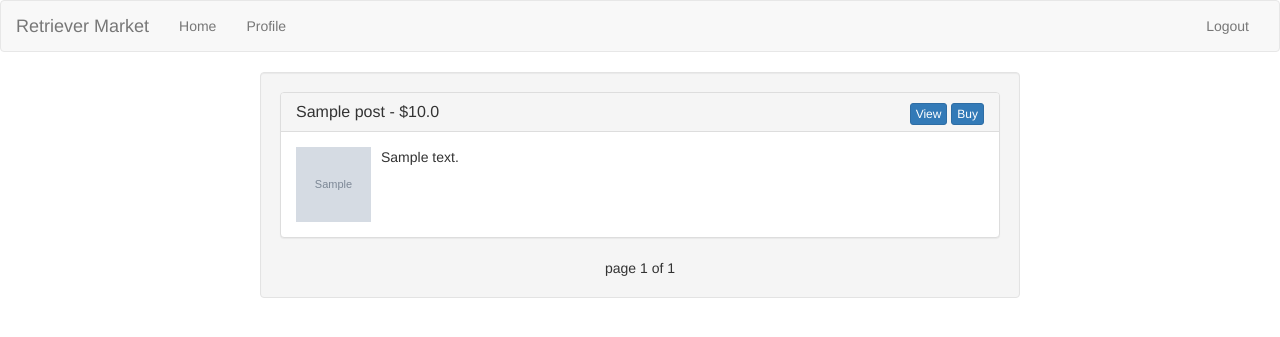
After one commit to taporter95/CMSC447, a Django app: page /search_results/ in a window 1280 px wide. The commit adds this page. Shown: the top 337 px of the page. Run offline with Django 3.2, Linux system fonts and the light colour scheme; a user stored in the database is signed in; tables that the repository leaves empty hold one stand-in row (values such as "Sample post"); grey boxes marked "Sample" are stand-in pictures; some libraries are stand-ins or nearby versions.

Commit message:
improved search; can edit profile

```diff
--- a/marketplace/templates/base2.html
+++ b/marketplace/templates/base2.html
@@ -10,8 +10,10 @@
     <!-- Bootsrap CSS -->
     <link rel="stylesheet" href="https://maxcdn.bootstrapcdn.com/bootstrap/3.3.7/css/bootstrap.min.css" integrity="sha384-BVYiiSIFeK1dGmJRAkycuHAHRg32OmUcww7on3RYdg4Va+PmSTsz/K68vbdEjh4u" crossorigin="anonymous">
 
-    <!-- jQuery Version 1.11.0 -->
-    <script src="http://code.jquery.com/jquery-latest.min.js" type="text/javascript"></script>
+    <!-- jQuery Version 1.11.0
+    <script src="http://code.jquery.com/jquery-latest.min.js" type="text/javascript"></script>-->
+
+    <script src="https://ajax.googleapis.com/ajax/libs/jquery/3.1.1/jquery.min.js"></script>
 
     <!-- Bootstrap JavaScript -->
     <script src="https://maxcdn.bootstrapcdn.com/bootstrap/3.3.7/js/bootstrap.min.js" integrity="sha384-Tc5IQib027qvyjSMfHjOMaLkfuWVxZxUPnCJA7l2mCWNIpG9mGCD8wGNIcPD7Txa" crossorigin="anonymous"></script>
--- a/marketplace/templates/marketplace/checkout.html
+++ b/marketplace/templates/marketplace/checkout.html
@@ -7,7 +7,7 @@
       <div class="media">
         <div class="media-left">
           <a href="#">
-            <img class="media-object" style="height: 100px; width: 100px" src="{{ post.image.url }}">
+            <img class="media-object" style="height: 100px; width: 100px" src="{{ post.image.url }}" alt="...">
           </a>
         </div>
         <div class="media-body">
--- a/marketplace/templates/marketplace/home.html
+++ b/marketplace/templates/marketplace/home.html
@@ -14,12 +14,12 @@
                     <a href="{% url 'checkout' post.id %}"><button class="btn btn-primary btn-xs">Buy</button></a>
                 </span>
 
-                <h3 class="panel-title">{{ post.subject }} - ${{ post.cost }}</h3>
+                <h3 class="panel-title">{{ post.subject }} - {% if post.cost == 0 %} Free {% else %} ${{ post.cost }} {% endif %} </h3>
             </div>
             <div class="panel-body">
               <div class="media">
                 <div class="media-left">
-                  <a href="#">
+                  <a href="{% url 'view_post' post.id %}">
                     {% if post.image %}
                     <img class="media-object" style="height: 75px; width: 75px" src="{{ post.image.url }}">
                     {% endif %}
@@ -62,7 +62,7 @@
 		<button type="button" class="btn btn-primary col-md-offset-4" data-toggle="modal" data-target="#myModal">
         New Listing
       	</button>
-		<form action="{% url 'home' %}" method="post">
+		<form action="{% url 'search_results' %}" method="post">
       {% csrf_token %}
 			</br>
 			</br>
--- /dev/null
+++ b/marketplace/templates/marketplace/search_results.html
@@ -0,0 +1,61 @@
+{% extends "base2.html" %}
+
+{% block content %}
+
+	<div class="col-md-8 well col-md-offset-2">
+    {% if posts.count == 0 %}
+      <p style="text-align: center;">There are no posts</p>
+    {% endif %}
+  		{% for post in post_page %}
+        <div class="panel panel-default">
+            <div class="panel-heading">
+                <span style="float:right;">
+                    <a href="{% url 'view_post' post.id %}"><button class="btn btn-primary btn-xs">View</button></a>
+                    <a href="{% url 'checkout' post.id %}"><button class="btn btn-primary btn-xs">Buy</button></a>
+                </span>
+
+                <h3 class="panel-title">{{ post.subject }} - {% if post.cost == 0 %} Free {% else %} ${{ post.cost }} {% endif %} </h3>
+            </div>
+            <div class="panel-body">
+              <div class="media">
+                <div class="media-left">
+                  <a href="{% url 'view_post' post.id %}">
+                    {% if post.image %}
+                    <img class="media-object" style="height: 75px; width: 75px" src="{{ post.image.url }}">
+                    {% endif %}
+                  </a>
+                </div>
+                <div class="media-body">
+                  <p>{{ post.description }}</p>
+                </div>
+              </div>
+            </div>
+        </div>
+      {% endfor %}
+      {% if posts %}
+      <div style="text-align: center;">
+        <div class="pagination" style="margin: auto;">
+          <span class="step-links">
+            {% if post_page.number != 1 %}
+              <a href="?page=1"><button class="btn btn-primary btn-xs">First</button></a>
+            {% endif %}
+            {% if post_page.has_previous %}
+              <a href="?page={{ post_page.previous_page_number }}"><button class="btn btn-primary btn-xs"><span class="glyphicon glyphicon-arrow-left" aria-hidden="true"></span></button></a>
+            {% endif %}
+            <span class="current">
+              page {{ post_page.number }} of {{ post_page.paginator.num_pages }}
+            </span>
+            {% if post_page.has_next %}
+              <a href="?page={{ post_page.next_page_number }}"><button class="btn btn-primary btn-xs"><span class="glyphicon glyphicon-arrow-right" aria-hidden="true"></span></button></a>
+            {% endif %}
+            {% if post_page.number != post_page.paginator.num_pages %}
+              <a href="?page={{ post_page.paginator.num_pages }}"><button class="btn btn-primary btn-xs">Last</button></a>
+            {% endif %}
+          </span>
+        </div>
+      </div>
+      {% endif %}
+    </div>
+	</div>
+
+{% endblock %}
--- a/marketplace/templates/marketplace/view_post.html
+++ b/marketplace/templates/marketplace/view_post.html
@@ -22,7 +22,7 @@
   <p> Goods/Services accepted: None </p>
   </br>
   <p> seller: {{ post.user.first_name }} {{ post.user.last_name }} </p>
-  <a href="{% url 'buy' post.id %}"><button class="btn btn-primary">Buy</button></a>
+  <a href="{% url 'checkout' post.id %}"><button class="btn btn-primary">Buy</button></a>
 </div>
 
 
--- a/marketplace/urls.py
+++ b/marketplace/urls.py
@@ -11,7 +11,9 @@ urlpatterns = [
 	url(r'^new_user/$', views.new_user, name='new_user'),
 	url(r'^create_user/$', views.create_user, name='create_user'),
 	url(r'^home/$', views.home, name='home'),
+	url(r'^search_results/$', views.search_results, name='search_results'),
 	url(r'^profile/$', views.profile, name='profile'),
+	url(r'^update_profile/$', views.update_profile, name='update_profile'),
 	url(r'^create_post/$', views.create_post, name='create_post'),
 	url(r'^view_post/(?P<post_id>[0-9]+)$', views.view_post, name='view_post'),
 	url(r'^update_post/(?P<post_id>[0-9]+)$', views.update_post, name='update_post'),
--- a/marketplace/views.py
+++ b/marketplace/views.py
@@ -81,9 +81,21 @@ def home(request):
 	user = get_object_or_404(User, pk=request.session['user_id'])
 
 	try:
-		posts = Post.objects.filter(subject__contains=request.POST['keyword'], cost__lte=float(request.POST['limit']))
+		limit = float(request.POST['limit'])
 	except:
-		posts = Post.objects.all()
+		limit = float(100000000)
+
+	try:
+		if request.POST['free']:
+			try:
+				posts = Post.objects.filter(subject__contains=request.POST['keyword'], cost=0)
+			except:
+				posts = Post.objects.all().filter(cost=0)
+	except:
+		try:
+			posts = Post.objects.filter(subject__contains=request.POST['keyword'], cost__lte=limit)
+		except:
+			posts = Post.objects.all().filter(cost__lte=limit)
 
 	post_paginator = Paginator(posts, 5)
 
@@ -99,8 +111,40 @@ def home(request):
 	context = {'user': user, 'post_page': post_page, 'posts': posts}
 	return render(request, 'marketplace/home.html', context)
 
-#@login_required(login_url='login_user')
-#def home_aux
+@login_required(login_url='login_user')
+def search_results(request):
+
+	try:
+		limit = float(request.POST['limit'])
+	except:
+		limit = float(100000000)
+
+	try:
+		if request.POST['free']:
+			try:
+				posts = Post.objects.filter(subject__contains=request.POST['keyword'], cost=0)
+			except:
+				posts = Post.objects.all().filter(cost=0)
+	except:
+		try:
+			posts = Post.objects.filter(subject__contains=request.POST['keyword'], cost__lte=limit)
+		except:
+			posts = Post.objects.all().filter(cost__lte=limit)
+
+
+	post_paginator = Paginator(posts, 5)
+
+	page = request.GET.get('page')
+
+	try:
+		post_page = post_paginator.page(page)
+	except PageNotAnInteger:
+		post_page = post_paginator.page(1)
+	except EmptyPage:
+		post_page = post_paginator.page(post_paginator.num_pages)
+
+	context = {'post_page': post_page, 'posts': posts}
+	return render(request, 'marketplace/search_results.html', context)
 
 @login_required(login_url='login_user')
 def profile(request):
@@ -117,10 +161,19 @@ def profile(request):
 	except EmptyPage:
 		post_page = post_paginator.page(post_paginator.num_pages)
 
-	edit = request.GET.get('edit');
-	context = {'user': user, 'post_page': post_page, 'posts': posts, 'edit': edit}
+	edit = request.GET.get('edit')
+	context = {'user': user, 'post_page': post_page, 'posts': posts}
 	return render(request, 'marketplace/profile.html', context)
 
+@login_required(login_url='login_user')
+def update_profile(request):
+	user = get_object_or_404(User, pk=request.session['user_id'])
+	user.first_name = request.POST.get('first')
+	user.last_name = request.POST.get('last')
+	user.email = request.POST.get('email')
+
+	user.save()
+	return HttpResponseRedirect(reverse('profile'))
 
 @login_required(login_url='login_user')
 def create_post(request):
```
Also changed, not shown: marketplace/templates/marketplace/profile.html (+16 -12 lines), 3 other files.
